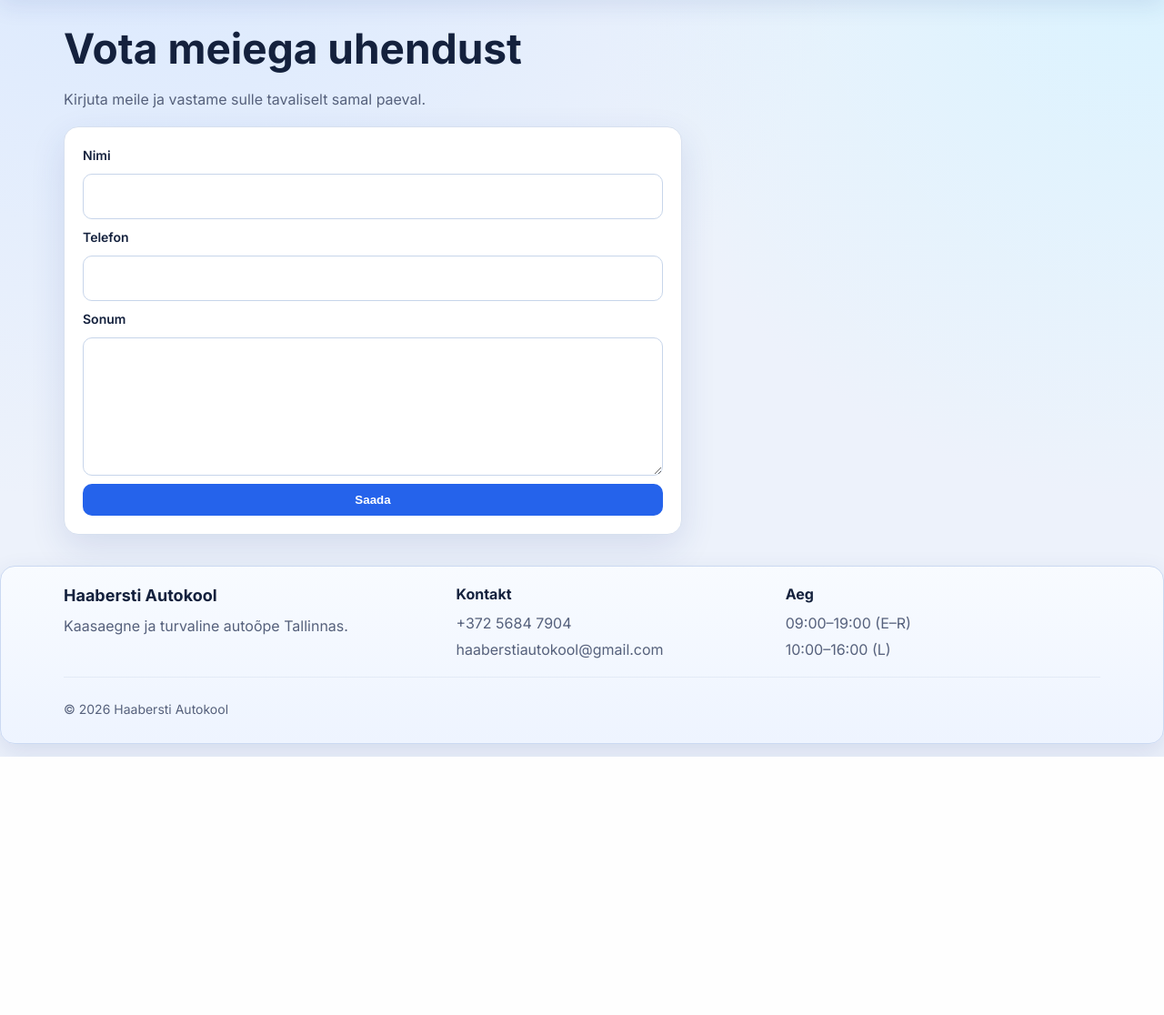
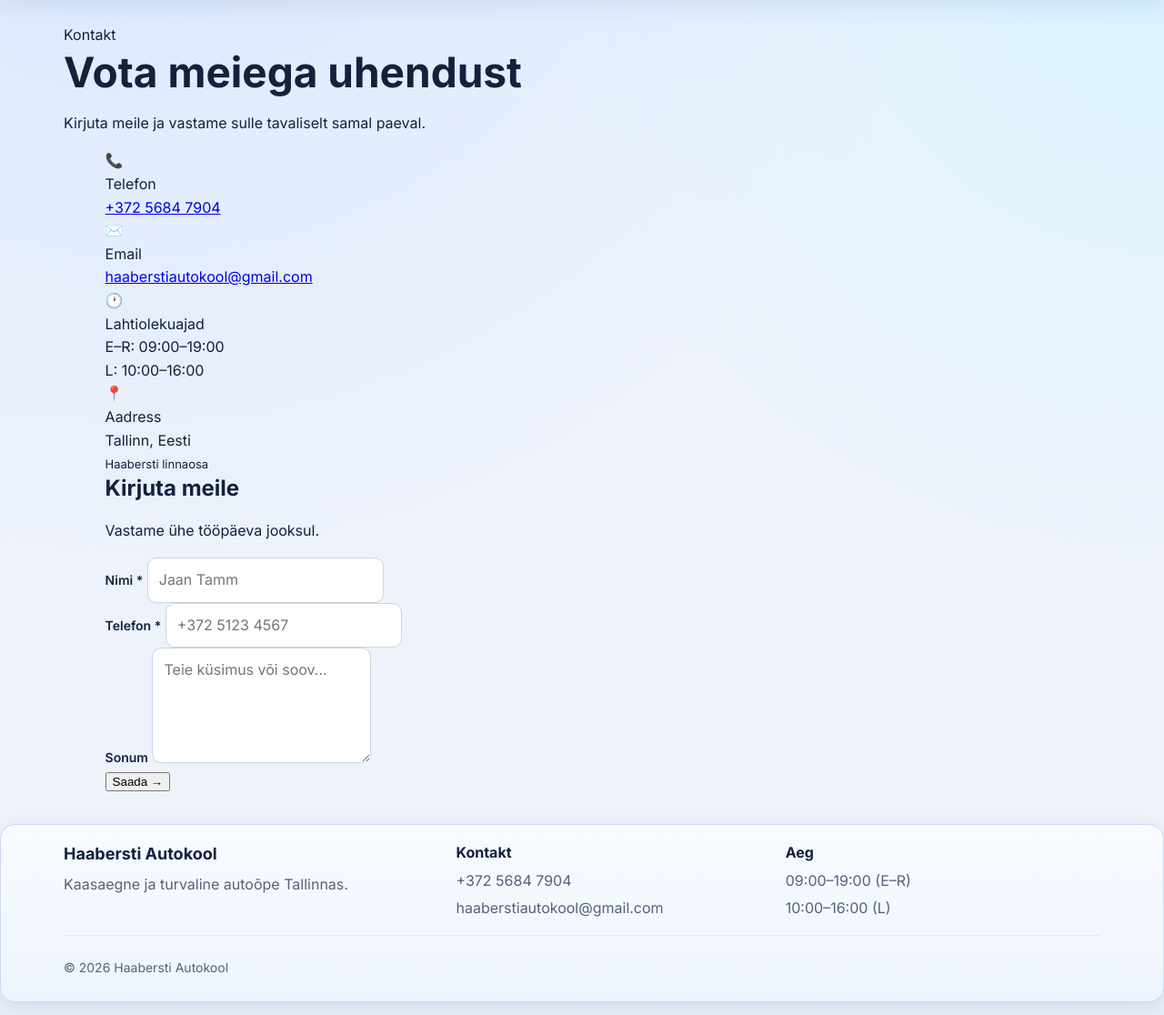
Before and after one commit to q1tarez/haabersti-autokool, a Node server app: page /contacts in a window 1280 px wide. Shown: the part 77-1193 px from the top of the page at 91% size. Before the commit the page ends 909 px from the top, so only its background shows below. Run offline with Node 20, Linux system fonts and the light colour scheme; some libraries are stand-ins or nearby versions.

Commit message:
fix: replace express-session with cookie-based lang (Vercel serverless), new contacts design, remove stats
- Replace express-session lang storage with plain cookie (lang=XX)
  so language persists correctly on Vercel serverless (each request
  is a new instance, in-memory session is lost between requests)
- Remove express-session dependency from app.js (no longer needed)
- Fix applyUiLangFromBody in siteRoutes to use res.cookie instead of req.session
- CSRF now uses cookie-based storage (csrfProtection cookie:true)
- New contacts page design: hero band, info cards, styled form
- Remove stats section from home page (school is just opening)

```diff
--- a/src/routes/siteRoutes.js
+++ b/src/routes/siteRoutes.js
@@ -8,11 +8,17 @@
 
 const router = express.Router();
 
-/** Интерфейсный язык из формы (на serverless сессия теряется — без этого POST отдаётся на et). */
+/** Интерфейсный язык из формы (сохраняем в куке — работает на Vercel serverless). */
 function applyUiLangFromBody(req, res) {
   const raw = String(req.body.uiLang || "").trim();
   if (raw && supportedLanguages.includes(raw)) {
-    req.session.lang = raw;
+    // Persist in cookie (works on Vercel serverless, unlike express-session in-memory store)
+    res.cookie("lang", raw, {
+      maxAge: 365 * 24 * 60 * 60 * 1000,
+      httpOnly: false,
+      sameSite: "lax",
+      path: "/",
+    });
     req.lang = raw;
     res.locals.lang = raw;
     req.t = (key) => t(raw, key);
--- a/views/pages/contacts.ejs
+++ b/views/pages/contacts.ejs
@@ -1,30 +1,152 @@
 <%- include("../partials/header", { title, currentPath: '/contacts' }) %>
 
-<section>
-  <h1><%= t("contactsTitle") %></h1>
-  <p class="section-lead"><%= t("contactsLead") %></p>
+<div class="contacts-page">
+
+  <!-- Page hero -->
+  <div class="contacts-hero">
+    <div class="contacts-hero-inner">
+      <span class="section-eyebrow"><%= lang === 'ru' ? 'Контакты' : lang === 'en' ? 'Contact' : 'Kontakt' %></span>
+      <h1 class="contacts-hero-title"><%= t("contactsTitle") %></h1>
+      <p class="contacts-hero-lead"><%= t("contactsLead") %></p>
+    </div>
+  </div>
+
+  <!-- Alerts -->
   <% if (error) { %>
-    <p class="alert error"><%= error %></p>
+    <div class="container contacts-alerts">
+      <p class="alert error"><%= error %></p>
+    </div>
   <% } %>
   <% if (success) { %>
-    <p class="alert success"><%= success %></p>
+    <div class="container contacts-alerts">
+      <p class="alert success">✓ <%= success %></p>
+    </div>
   <% } %>
 
-  <form class="form card form-card" method="POST" action="/contacts">
-    <% if (typeof csrfToken !== 'undefined') { %>
-      <input type="hidden" name="_csrf" value="<%= csrfToken %>" />
-    <% } %>
-    <label for="fullName"><%= t("name") %></label>
-    <input id="fullName" name="fullName" type="text" required />
+  <!-- Main grid -->
+  <div class="container contacts-grid">
 
-    <label for="phone"><%= t("phone") %></label>
-    <input id="phone" name="phone" type="text" required />
+    <!-- Left: info cards -->
+    <div class="contacts-info">
 
-    <label for="message"><%= t("message") %></label>
-    <textarea id="message" name="message" rows="5"></textarea>
+      <div class="contact-card fade-up">
+        <div class="contact-card-icon">📞</div>
+        <div class="contact-card-body">
+          <div class="contact-card-label"><%= lang === 'ru' ? 'Телефон' : lang === 'en' ? 'Phone' : 'Telefon' %></div>
+          <div class="contact-card-value">
+            <a href="tel:+3725684 7904">+372 5684 7904</a>
+          </div>
+        </div>
+      </div>
 
-    <button class="btn" type="submit"><%= t("send") %></button>
-  </form>
-</section>
+      <div class="contact-card fade-up">
+        <div class="contact-card-icon">✉️</div>
+        <div class="contact-card-body">
+          <div class="contact-card-label">Email</div>
+          <div class="contact-card-value">
+            <a href="mailto:haaberstiautokool@gmail.com">haaberstiautokool@gmail.com</a>
+          </div>
+        </div>
+      </div>
+
+      <div class="contact-card fade-up">
+        <div class="contact-card-icon">🕐</div>
+        <div class="contact-card-body">
+          <div class="contact-card-label"><%= lang === 'ru' ? 'Часы работы' : lang === 'en' ? 'Working hours' : 'Lahtiolekuajad' %></div>
+          <div class="contact-card-value">
+            <%= lang === 'ru' ? 'Пн–Пт: 09:00–19:00' : lang === 'en' ? 'Mon–Fri: 09:00–19:00' : 'E–R: 09:00–19:00' %><br />
+            <%= lang === 'ru' ? 'Сб: 10:00–16:00' : lang === 'en' ? 'Sat: 10:00–16:00' : 'L: 10:00–16:00' %>
+          </div>
+        </div>
+      </div>
+
+      <div class="contact-card fade-up">
+        <div class="contact-card-icon">📍</div>
+        <div class="contact-card-body">
+          <div class="contact-card-label"><%= lang === 'ru' ? 'Адрес' : lang === 'en' ? 'Address' : 'Aadress' %></div>
+          <div class="contact-card-value">
+            <%= lang === 'ru' ? 'Таллин, Эстония' : lang === 'en' ? 'Tallinn, Estonia' : 'Tallinn, Eesti' %><br />
+            <span style="font-size:13px;color:var(--text-muted);">
+              <%= lang === 'ru' ? 'Район Хааберсти' : lang === 'en' ? 'Haabersti district' : 'Haabersti linnaosa' %>
+            </span>
+          </div>
+        </div>
+      </div>
+
+    </div>
+
+    <!-- Right: contact form -->
+    <div class="contact-form-card fade-up">
+      <h2 class="contact-form-title">
+        <%= lang === 'ru' ? 'Написать нам' : lang === 'en' ? 'Send us a message' : 'Kirjuta meile' %>
+      </h2>
+      <p class="contact-form-lead">
+        <%= lang === 'ru' ? 'Ответим в течение рабочего дня.' : lang === 'en' ? 'We reply within one business day.' : 'Vastame ühe tööpäeva jooksul.' %>
+      </p>
+
+      <form class="contact-form" method="POST" action="/contacts" novalidate>
+        <% if (typeof csrfToken !== 'undefined') { %>
+          <input type="hidden" name="_csrf" value="<%= csrfToken %>" />
+        <% } %>
+
+        <div class="cf-group">
+          <label class="cf-label" for="fullName"><%= t("name") %> <span class="cf-required">*</span></label>
+          <input
+            class="cf-input"
+            id="fullName"
+            name="fullName"
+            type="text"
+            autocomplete="name"
+            placeholder="<%= lang === 'ru' ? 'Иван Петров' : lang === 'en' ? 'John Smith' : 'Jaan Tamm' %>"
+            required
+          />
+        </div>
+
+        <div class="cf-group">
+          <label class="cf-label" for="phone"><%= t("phone") %> <span class="cf-required">*</span></label>
+          <input
+            class="cf-input"
+            id="phone"
+            name="phone"
+            type="tel"
+            autocomplete="tel"
+            placeholder="+372 5123 4567"
+            required
+          />
+        </div>
+
+        <div class="cf-group">
+          <label class="cf-label" for="message"><%= t("message") %></label>
+          <textarea
+            class="cf-input cf-textarea"
+            id="message"
+            name="message"
+            rows="4"
+            placeholder="<%= lang === 'ru' ? 'Ваш вопрос или пожелание...' : lang === 'en' ? 'Your question or comment...' : 'Teie küsimus või soov...' %>"
+          ></textarea>
+        </div>
+
+        <button class="btn-contact-submit" type="submit">
+          <%= t("send") %> →
+        </button>
+      </form>
+    </div>
+
+  </div>
+</div>
+
+<!-- Scroll animation script (contacts page only) -->
+<script>
+  (function () {
+    var els = document.querySelectorAll('.fade-up');
+    if (!els.length) return;
+    var io = new IntersectionObserver(function (entries) {
+      entries.forEach(function (e) {
+        if (e.isIntersecting) { e.target.classList.add('fade-up--visible'); io.unobserve(e.target); }
+      });
+    }, { threshold: 0.1 });
+    els.forEach(function (el) { io.observe(el); });
+  })();
+</script>
 
 <%- include("../partials/footer") %>
```
Also changed, not shown: src/app.js (+23 -23 lines), views/pages/home.ejs (+0 -15 lines).
